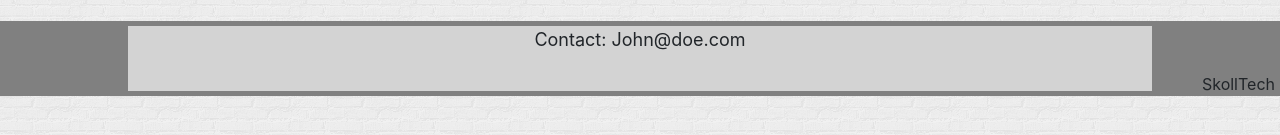
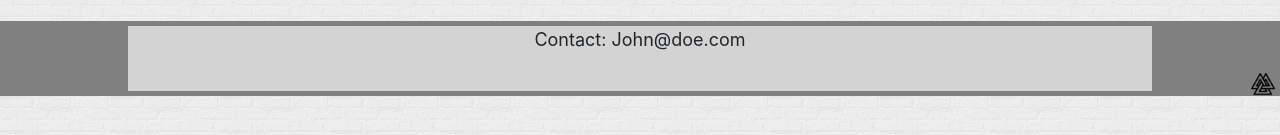
Before and after one commit to KantKontrol/DrumSite, a React (Create React App) app in the folder client/: page /cart in a window 1280 px wide. Shown: the part 283-418 px from the top of the page. Built offline with nearby package versions, Linux system fonts and the light colour scheme.

Commit message:
updated side bottom text on footer

```diff
--- a/client/src/components/Footer/index.css
+++ b/client/src/components/Footer/index.css
@@ -31,3 +31,9 @@
     right: 5px;
     z-index: 2;
 }
+
+.skoll-logo {
+    background-image: url("/images/skolllogo.png");
+    height: 32px;
+    width: 32px;
+}
--- a/client/src/components/Footer/index.js
+++ b/client/src/components/Footer/index.js
@@ -13,7 +13,7 @@ export default function Footer(props){
             </div>
 
             <div id="bottom-side-text">
-                SkollTech
+                <a href="https://www.skolltech.dev" target="_blank"><img src="/images/skolllogo.png" height="24px" width="24px"></img></a>
             </div>
         </div>
     );
```
Also changed, not shown: client/public/images/skolllogo.png (added).
